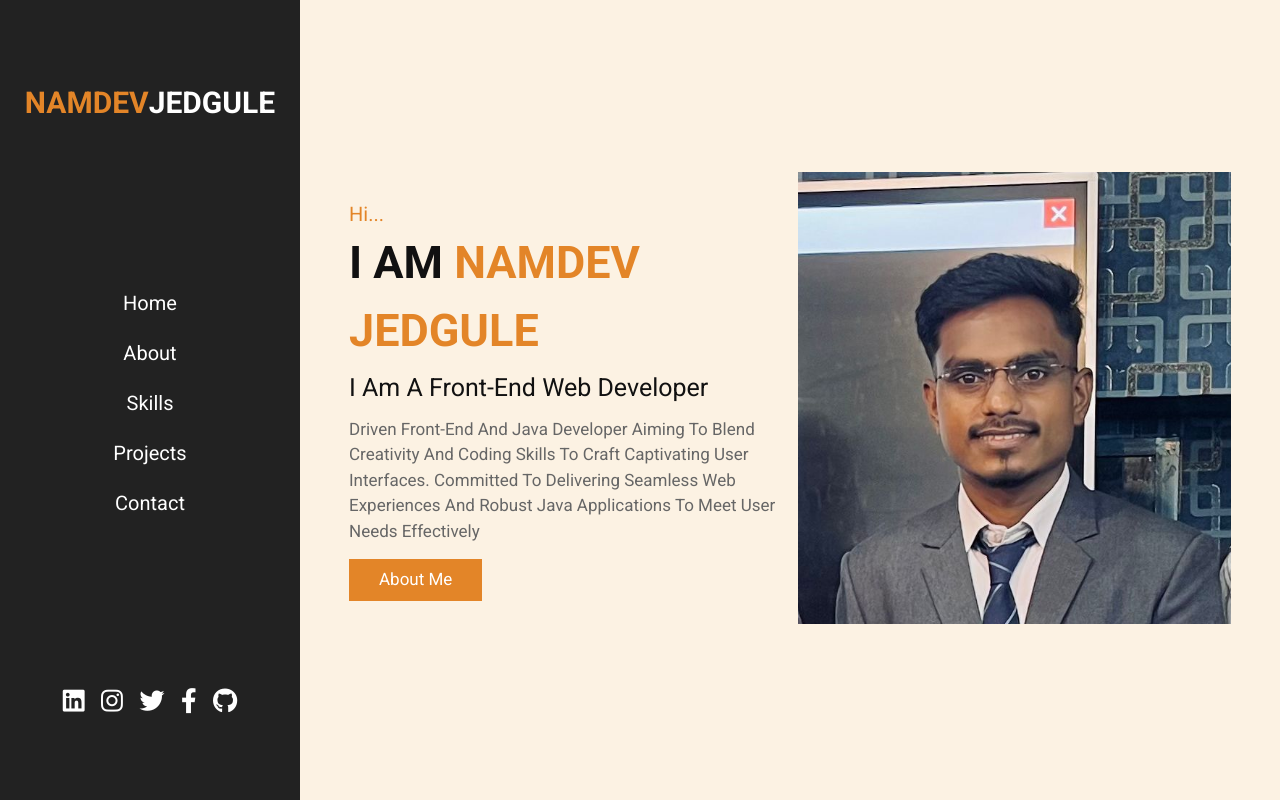
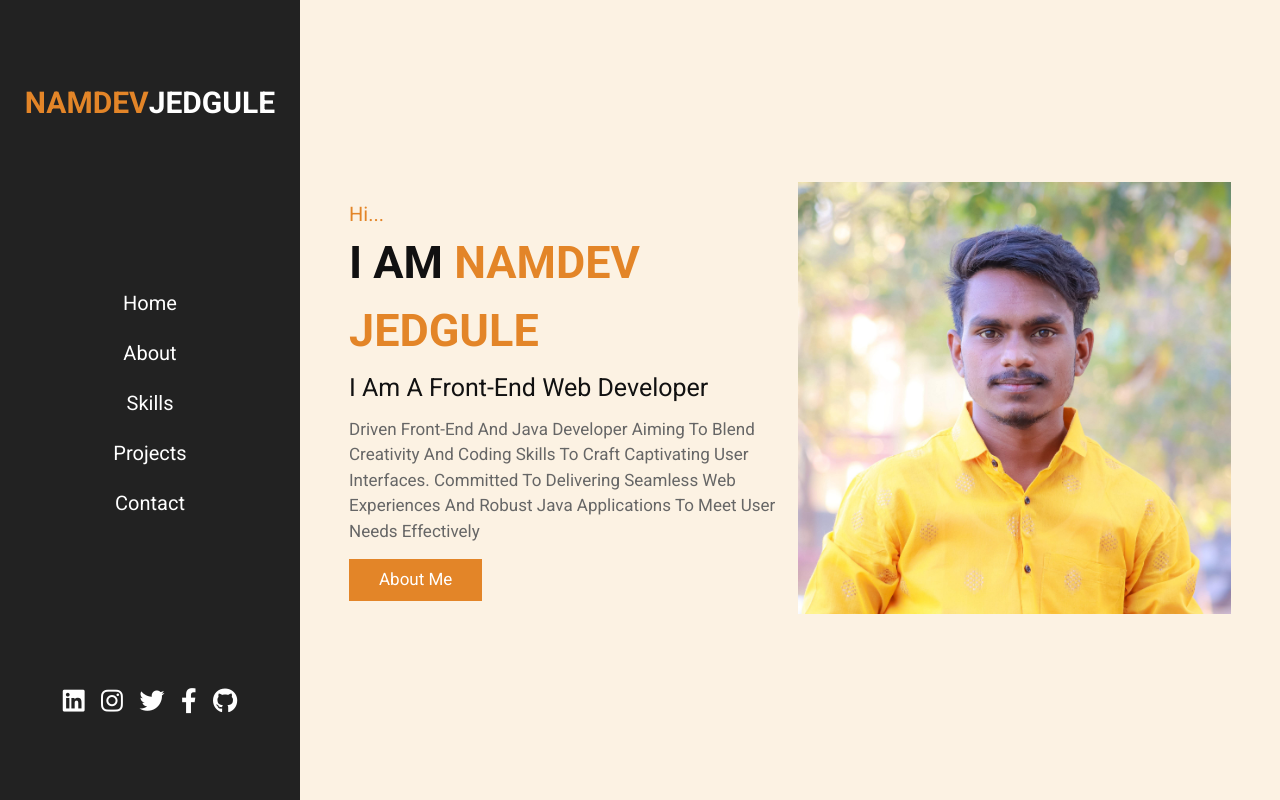
Before and after one commit to namdevjedgule/MyPortFolio, a plain HTML site: page index.html in a window 1280 px wide. Shown: the top 800 px of the page. Drawn offline with Linux system fonts and the light colour scheme.

Commit message:
Resume updated

```diff
--- a/index.html
+++ b/index.html
@@ -43,7 +43,7 @@
         </div>
 
         <div class="image">
-            <img src="Namdev Jedgule.jpg" alt="namdev">
+            <img src="Profile.jpg" alt="namdev">
         </div>
     </section>
 
```
Also changed, not shown: Profile.jpg (added), 1 other file.
